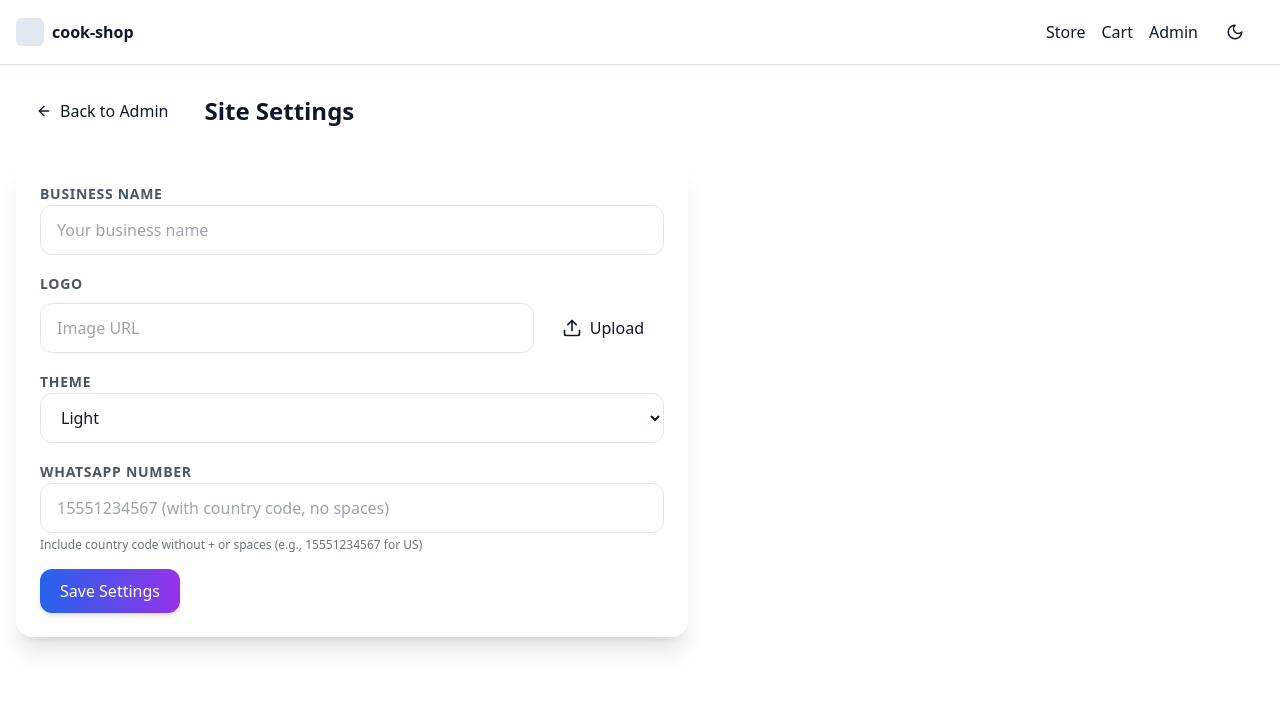
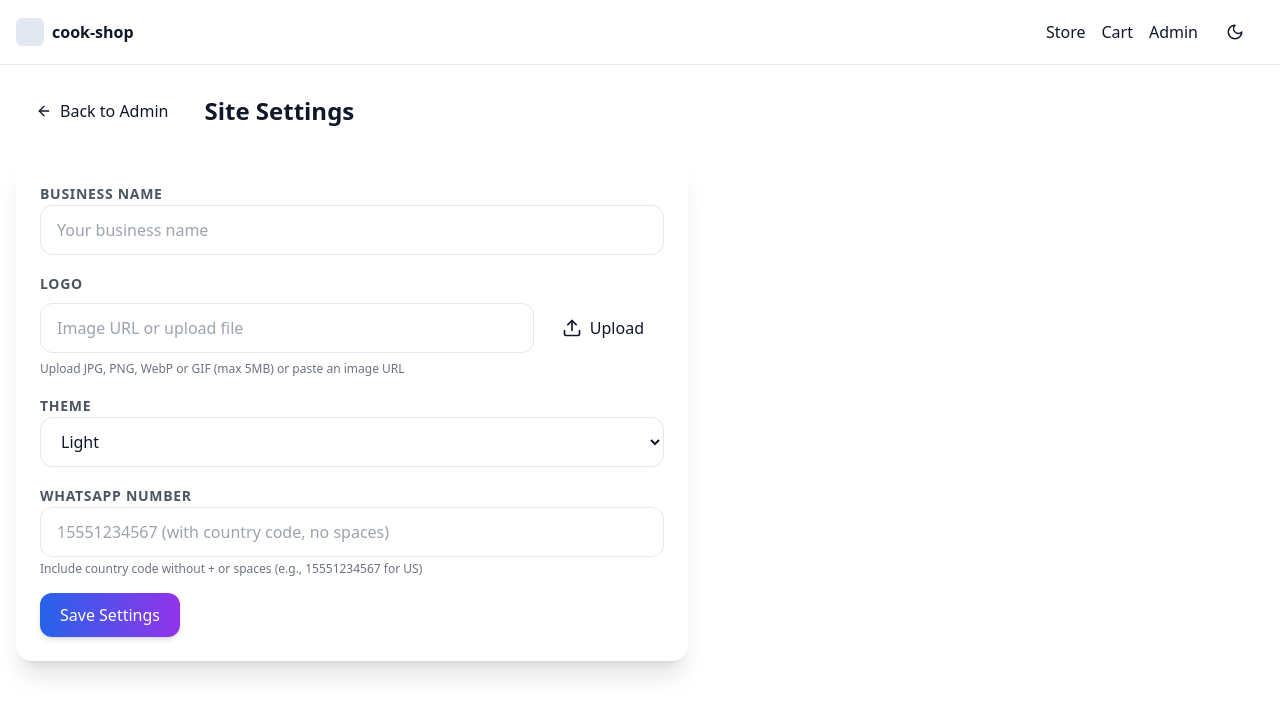
Before and after one commit to ricardobaharally001-web/rest-33, a Next.js app: page /admin/settings in a window 1280 px wide. Shown: the top 714 px of the page. Built offline with nearby package versions, Linux system fonts and the light colour scheme; no server answers; the database is empty.

Commit message:
Update ImageUpload.tsx

```diff
--- a/components/ImageUpload.tsx
+++ b/components/ImageUpload.tsx
@@ -2,7 +2,6 @@
 import { useState } from "react";
 import { Upload, X, Loader2 } from "lucide-react";
 import { supabase } from "@/lib/supabase";
-import Image from "next/image";
 
 interface ImageUploadProps {
   value: string;
@@ -19,16 +18,23 @@ export default function ImageUpload({ value, onChange, bucket, label = "Image" }
     const file = e.target.files?.[0];
     if (!file) return;
 
+    // Check file size (max 5MB)
+    if (file.size > 5 * 1024 * 1024) {
+      alert('File size must be less than 5MB');
+      return;
+    }
+
     setUploading(true);
     try {
-      // Generate unique filename
       const fileExt = file.name.split('.').pop();
       const fileName = `${Date.now()}-${Math.random().toString(36).substring(2)}.${fileExt}`;
 
-      // Upload to Supabase Storage
       const { error: uploadError, data } = await supabase.storage
         .from(bucket)
-        .upload(fileName, file);
+        .upload(fileName, file, {
+          cacheControl: '3600',
+          upsert: false
+        });
 
       if (uploadError) {
         console.error('Upload error:', uploadError);
@@ -36,7 +42,6 @@ export default function ImageUpload({ value, onChange, bucket, label = "Image" }
         return;
       }
 
-      // Get public URL
       const { data: { publicUrl } } = supabase.storage
         .from(bucket)
         .getPublicUrl(fileName);
@@ -59,7 +64,7 @@ export default function ImageUpload({ value, onChange, bucket, label = "Image" }
         <input
           type="url"
           className="input flex-1"
-          placeholder="Image URL"
+          placeholder="Image URL or upload file"
           value={value}
           onChange={(e) => {
             onChange(e.target.value);
@@ -71,7 +76,7 @@ export default function ImageUpload({ value, onChange, bucket, label = "Image" }
           <input
             type="file"
             className="hidden"
-            accept="image/*"
+            accept="image/jpeg,image/jpg,image/png,image/webp,image/gif"
             onChange={uploadImage}
             disabled={uploading}
           />
@@ -84,12 +89,12 @@ export default function ImageUpload({ value, onChange, bucket, label = "Image" }
         </label>
       </div>
 
-      {preview && (
+      {preview && preview !== '/placeholder.svg' && (
         <div className="relative h-32 w-32 overflow-hidden rounded-xl border">
-          <Image src={preview} alt="Preview" fill className="object-cover" />
+          <img src={preview} alt="Preview" className="w-full h-full object-cover" />
           <button
             type="button"
-            className="absolute right-1 top-1 rounded-full bg-red-500 p-1 text-white"
+            className="absolute right-1 top-1 rounded-full bg-red-500 p-1 text-white hover:bg-red-600"
             onClick={() => {
               setPreview("");
               onChange("");
@@ -99,6 +104,10 @@ export default function ImageUpload({ value, onChange, bucket, label = "Image" }
           </button>
         </div>
       )}
+
+      <p className="text-xs text-gray-500">
+        Upload JPG, PNG, WebP or GIF (max 5MB) or paste an image URL
+      </p>
     </div>
   );
 }
```
